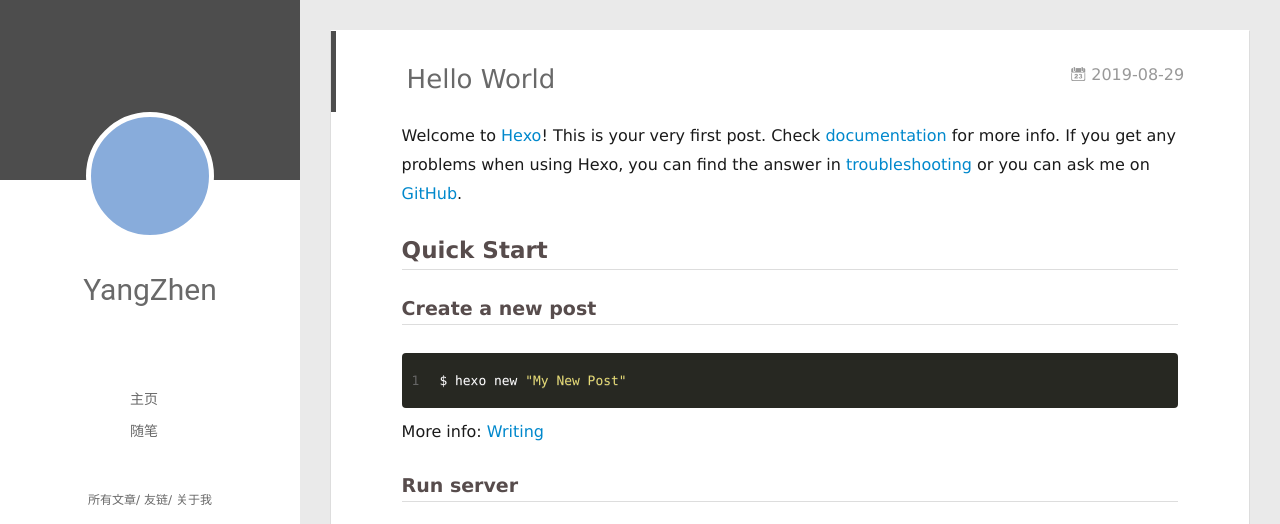
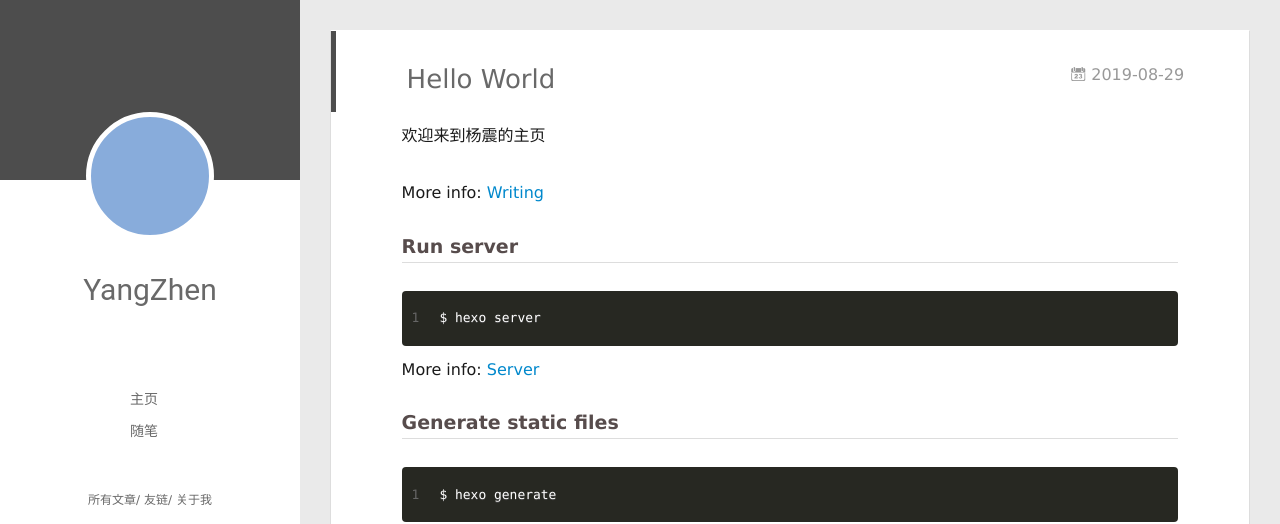
Before and after one commit to AmosYang6814/AmosYang6814.github.io, a plain HTML site: page index.html in a window 1280 px wide. Shown: the top 524 px of the page. Drawn offline with Linux system fonts and the light colour scheme; no server answers.

Commit message:
Update index.html

```diff
--- a/index.html
+++ b/index.html
@@ -172,8 +172,7 @@
 
     <div class="article-entry" itemprop="articleBody">
 
-        <p>Welcome to <a href="https://hexo.io/" target="_blank" rel="noopener">Hexo</a>! This is your very first post. Check <a href="https://hexo.io/docs/" target="_blank" rel="noopener">documentation</a> for more info. If you get any problems when using Hexo, you can find the answer in <a href="https://hexo.io/docs/troubleshooting.html" target="_blank" rel="noopener">troubleshooting</a> or you can ask me on <a href="https://github.com/hexojs/hexo/issues" target="_blank" rel="noopener">GitHub</a>.</p>
-<h2 id="Quick-Start"><a href="#Quick-Start" class="headerlink" title="Quick Start"></a>Quick Start</h2><h3 id="Create-a-new-post"><a href="#Create-a-new-post" class="headerlink" title="Create a new post"></a>Create a new post</h3><figure class="highlight bash"><table><tr><td class="gutter"><pre><span class="line">1</span><br></pre></td><td class="code"><pre><span class="line">$ hexo new <span class="string">"My New Post"</span></span><br></pre></td></tr></table></figure>
+        <p>欢迎来到杨震的主页</p>
 
 <p>More info: <a href="https://hexo.io/docs/writing.html" target="_blank" rel="noopener">Writing</a></p>
 <h3 id="Run-server"><a href="#Run-server" class="headerlink" title="Run server"></a>Run server</h3><figure class="highlight bash"><table><tr><td class="gutter"><pre><span class="line">1</span><br></pre></td><td class="code"><pre><span class="line">$ hexo server</span><br></pre></td></tr></table></figure>
```
